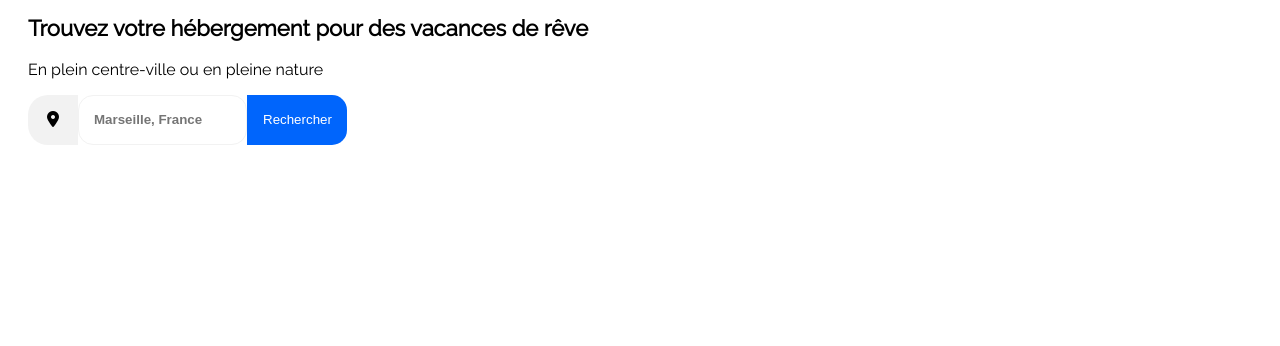
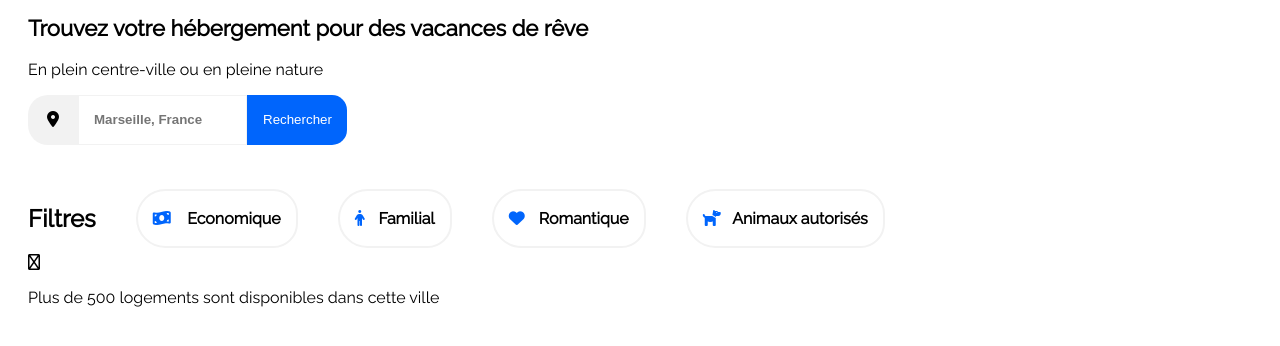
Before and after one commit to mylotfi/site-booki, a plain HTML site: page index.html in a window 1280 px wide. Shown: the part 58-404 px from the top of the page. Drawn offline with Linux system fonts and the light colour scheme.

Commit message:
Add section filtres

```diff
--- a/css/style.css
+++ b/css/style.css
@@ -1,12 +1,15 @@
 /*GENERAL*/
 :root {
-    --main-color: #0065FC; /* var(--main-color) */
-    --second-color: #DEEBFF; /* var(--second-color) */
-    --light-grey-color: #F2F2F2; /* var(--light-grey-color) */
-  }
+    --main-color: #0065FC;
+    /* var(--main-color) */
+    --second-color: #DEEBFF;
+    /* var(--second-color) */
+    --light-grey-color: #F2F2F2;
+    /* var(--light-grey-color) */
+}
 
 body {
-	margin-top: 0px;
+    margin-top: 0px;
     font-family: "Raleway", sans-serif;
 
 }
@@ -52,7 +55,7 @@ nav ul {
 nav li {
     margin: 0px 10px 0px 20px;
     color: black;
-    font-family:"Raleway";
+    font-family: "Raleway";
     padding-top: 20px;
 
 }
@@ -107,12 +110,6 @@ button {
     border-radius: 0px 15px 15px 0px;
 }
 
-fas fa-map-marker-alt {
-    border-radius: 20px;
-    padding-left: 20px;
-    padding-right: 20px;
-}
-
 .main-location {
     display: flex;
     left: 0%;
@@ -133,15 +130,18 @@ fas fa-map-marker-alt {
     border-bottom-left-radius: 20px;
     border-top-left-radius: 20px;
 
-  }
+}
 
 .search-location input {
     background-color: #FFFFFF;
     font-weight: bold;
     border: 1px solid #F2F2F2;
-    border-radius: 15px;
     width: 150px;
     padding-left: 15px;
+}
+
+.search-location input:focus {
+    outline: 1px solid #F2F2F2;
 }
 
 .search-location button {
@@ -152,3 +152,111 @@ fas fa-map-marker-alt {
     border-style: none;
     width: 100px;
 }
+
+/* main-section-filtres */
+
+.filtres {
+    display: flex;
+    flex-direction: row;
+    justify-content: space-between;
+    align-content: flex-start;
+    align-items: center;
+    margin-top: 40px;
+    width: 70%;
+}
+
+.filtres-list-eco {
+    display: flex;
+    justify-content: space-between;
+    border: 2px solid #f2f2f2;
+    border-radius: 30px 25px 25px 30px;
+    font-weight: bold;
+    color: black;
+    width: 128px;
+    height: 41px;
+    align-items: center;
+    PADDING: 7px 15px 7px 15px;
+}
+
+.icon-price {
+    color: #0065fc;
+    cursor: pointer;
+}
+
+.filtres-list-price :hover {
+    background-color: #DEEBFF;
+    color: black;
+    cursor: pointer;
+}
+
+.filtres-list-fam {
+    display: flex;
+    justify-content: space-between;
+    border: 2px solid #f2f2f2;
+    border-radius: 30px 25px 25px 30px;
+    font-weight: bold;
+    color: black;
+    width: 80px;
+    height: 41px;
+    align-items: center;
+    PADDING: 7px 15px 7px 15px;
+}
+
+.icon-family {
+    color: #0065fc;
+    cursor: pointer;
+}
+
+.filtres-list-family :hover {
+    background-color: #DEEBFF;
+    color: black;
+    cursor: pointer;
+}
+
+.filtres-list-rom {
+    display: flex;
+    justify-content: space-between;
+    border: 2px solid #f2f2f2;
+    border-radius: 30px 25px 25px 30px;
+    font-weight: bold;
+    color: black;
+    width: 120px;
+    height: 41px;
+    align-items: center;
+    PADDING: 7px 15px 7px 15px;
+}
+
+.icon-romantic {
+    color: #0065fc;
+    cursor: pointer;
+}
+
+.filtres-list-romantic :hover {
+    background-color: #DEEBFF;
+    color: black;
+    cursor: pointer;
+}
+
+.filtres-list-ani {
+    display: flex;
+    justify-content: space-between;
+    border: 2px solid #f2f2f2;
+    border-radius: 30px 25px 25px 30px;
+    font-weight: bold;
+    color: black;
+    width: 165px;
+    height: 41px;
+    align-items: center;
+    PADDING: 7px 15px 7px 15px;
+}
+
+.icon-animal {
+    color: #0065fc;
+    cursor: pointer;
+}
+
+.filtres-list-animal :hover {
+    background-color: #DEEBFF;
+    color: black;
+    cursor: pointer;
+}
--- a/index.html
+++ b/index.html
@@ -1,5 +1,6 @@
 <!DOCTYPE html>
 <html lang="fr">
+
 <head>
 	<meta charset="utf-8">
 	<meta name="viewport" content="width=device-width, initial-scale=1">
@@ -10,6 +11,7 @@
 	<link href="https://fonts.googleapis.com/css2?family=Raleway&display=swap" rel="stylesheet">
 	<title>Booki</title>
 </head>
+
 <body>
 
 	<!-- Header -->
@@ -31,19 +33,77 @@
 		<section class="search-location">
 			<h1>Trouvez votre hébergement pour des vacances de rêve</h1>
 			<p>En plein centre-ville ou en pleine nature</p>
-				<!-- <form class="Search-form" action="/" method="POST"> -->
 			<div class="main-location">
 				<span class="icon-location">
 					<i class="fa-solid fa-location-dot"></i>
 				</span>
-					<input type="text"  class="Text-search" placeholder="Marseille, France">
+				<input type="text" class="Text-search" placeholder="Marseille, France">
 				<button>
 					<span>Rechercher</span>
-					<!-- <i class="fas fa-search"></i> -->
 				</button>
 			</div>
-				<!-- </form> -->
+
 		</section>
+		<section class="filtres">
+			<h2>Filtres</h2>
+			<section class="filtres-list-price">
+
+				<div class="filtres-list-eco">
+					<div class="icon-price">
+						<i class="fa-solid fa-money-bill-wave"></i>
+					</div>
+					<div>
+						<span class="btn-price">Economique</span>
+					</div>
+				</div>
+			</section>
+			<section class="filtres-list-family">
+
+				<div class="filtres-list-fam">
+					<div class="icon-family">
+						<i class="fa-sharp fa-solid fa-person"></i>
+					</div>
+					<div>
+						<span class="btn-family">Familial</span>
+					</div>
+				</div>
+			</section>
+			<section class="filtres-list-romantic">
+
+				<div class="filtres-list-rom">
+					<div class="icon-romantic">
+						<i class="fa-solid fa-heart"></i>
+					</div>
+					<div>
+						<span class="btn-romantic">Romantique</span>
+					</div>
+				</div>
+			</section>
+			<section class="filtres-list-animal">
+
+				<div class="filtres-list-ani">
+					<div class="icon-animal">
+						<i class="fa-solid fa-dog"></i>
+					</div>
+					<div>
+						<span class="btn-animal">Animaux autorisés</span>
+					</div>
+				</div>
+			</section>
+
+		</section>
+		<section class="info">
+				<div class="icon-info">
+					<i class="fa-regular fa-circle-info"></i>
+					<p>Plus de 500 logements sont disponibles dans cette ville</p>
+
+				</div>
+
+		</section>
+
+
+
 	</main>
 </body>
+
 </html>
```
Lines whose indentation alone changed are shown as unchanged.
